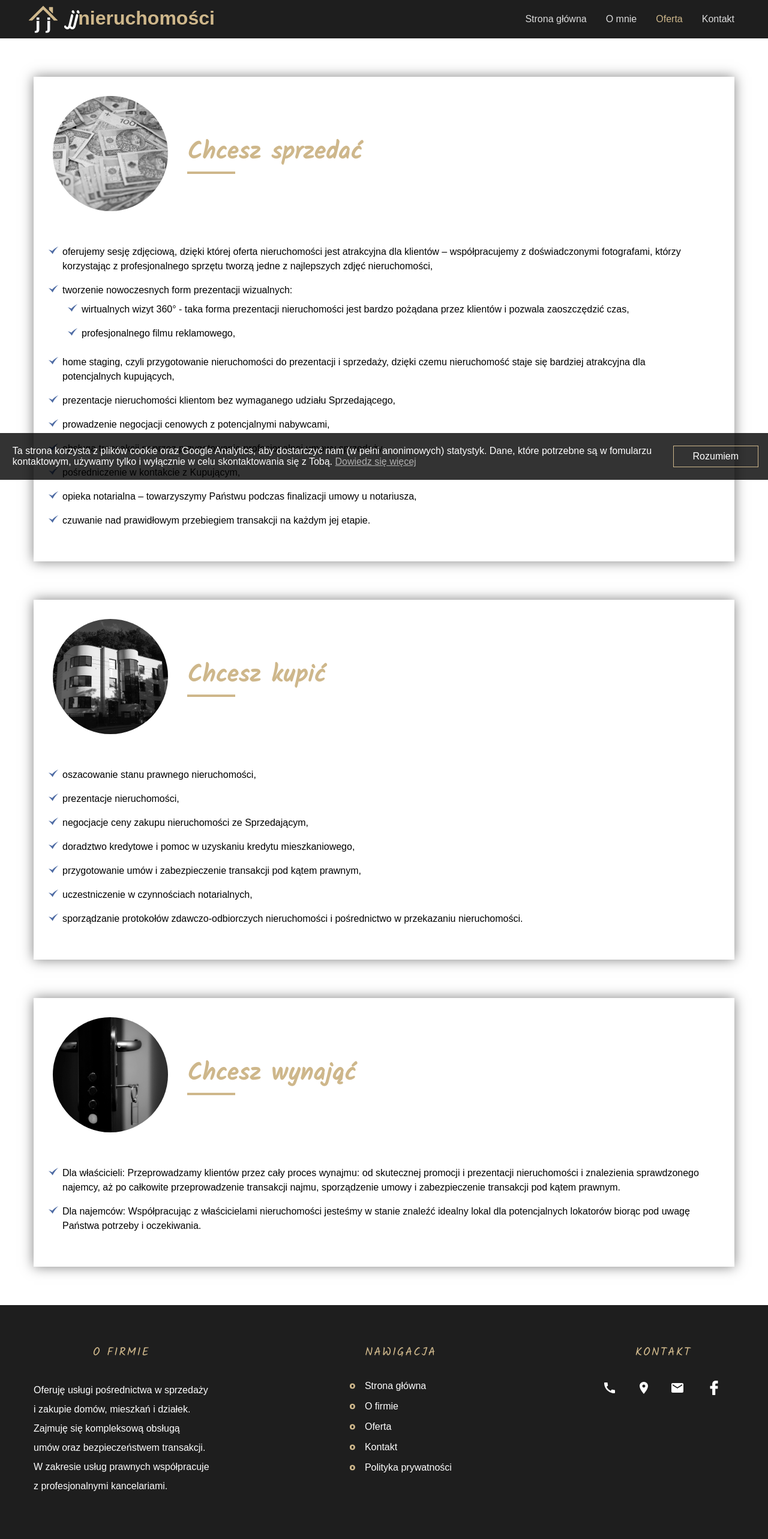
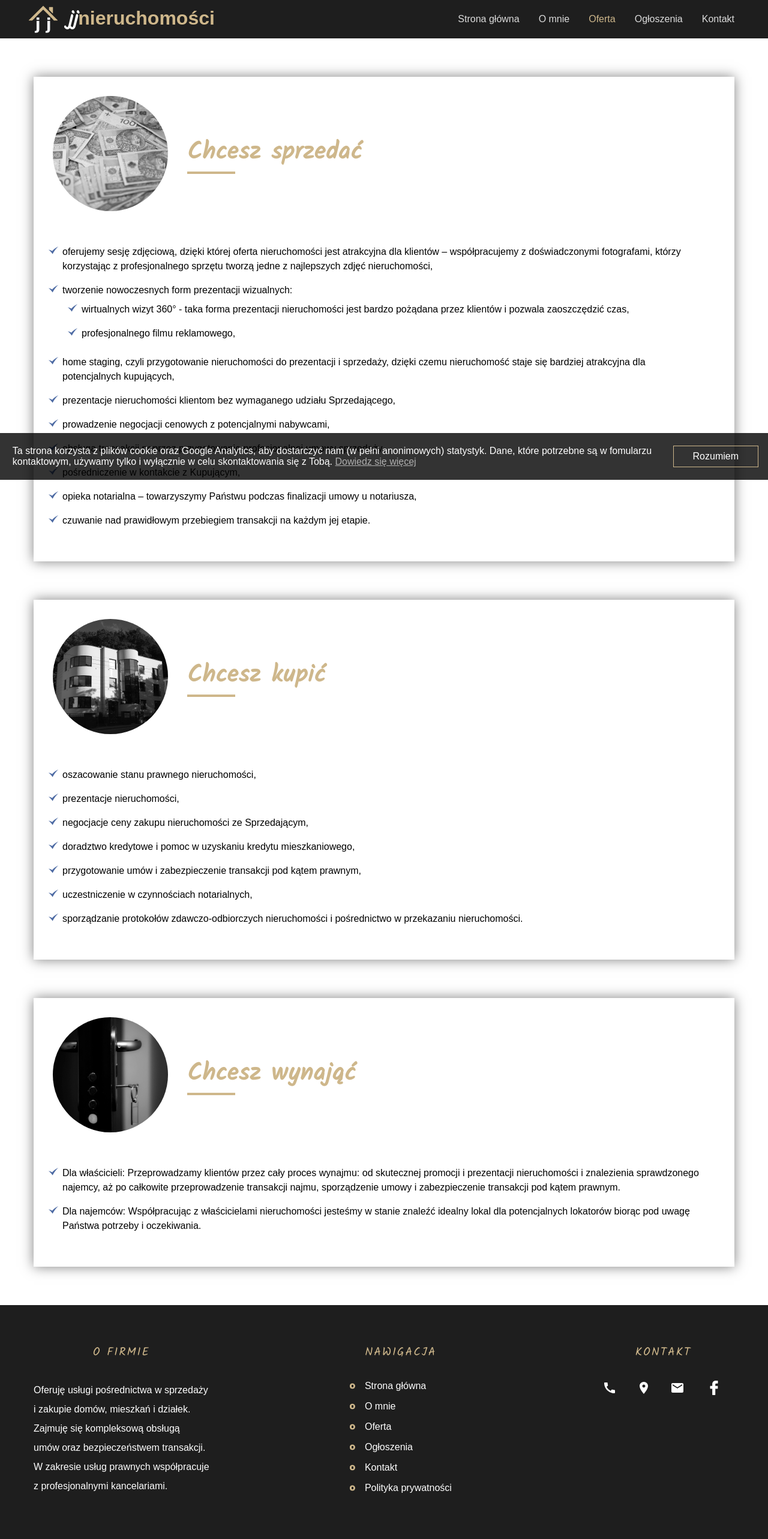
Before and after one commit to DamianPoland/jjnieruchomosci, a React (Create React App) app: page /offer in a window 1280 px wide. Shown: the top 2566 px of the page at 60% size. Built offline with nearby package versions, Linux system fonts and the light colour scheme; no server answers; the database is empty.

Commit message:
finish v1.0

```diff
--- a/src/components/Footer/Footer.js
+++ b/src/components/Footer/Footer.js
@@ -25,9 +25,9 @@ const Footer = () => {
                         <p className={style.desc__title}>NAWIGACJA</p>
                         <nav className={style.desc__nav}>
                             <Link to='/home' className={style.desc__link}><i className={style.desc__arrow} />Strona główna</Link>
-                            <Link to='/about' className={style.desc__link}><i className={style.desc__arrow} />O firmie</Link>
+                            <Link to='/about' className={style.desc__link}><i className={style.desc__arrow} />O mnie</Link>
                             <Link to='/offer' className={style.desc__link}><i className={style.desc__arrow} />Oferta</Link>
-                            {/* <Link to='/ads' className={style.desc__link}><i className={style.desc__arrow} />Ogłoszenia</Link> */}
+                            <Link to='/ads' className={style.desc__link}><i className={style.desc__arrow} />Ogłoszenia</Link>
                             <Link to='/contact' className={style.desc__link}><i className={style.desc__arrow} />Kontakt</Link>
                             <Link to='/privacy-policy' className={style.desc__link}><i className={style.desc__arrow} />Polityka prywatności</Link>
                         </nav>
--- a/src/components/Nav/Nav.js
+++ b/src/components/Nav/Nav.js
@@ -27,13 +27,13 @@ const Nav = props => {
                     <li className={style.listItem}><NavLink to='/home' activeClassName={style.activeLink} className={style.listItemAnchor}>Strona główna</NavLink></li>
                     <li className={style.listItem}><NavLink to='/about' activeClassName={style.activeLink} className={style.listItemAnchor}>O mnie</NavLink></li>
                     <li className={style.listItem}><NavLink to='/offer' activeClassName={style.activeLink} className={style.listItemAnchor}>Oferta</NavLink></li>
-                    {/* <li className={style.listItem}><NavLink to='/ads' activeClassName={style.activeLink} className={style.listItemAnchor}>Ogłoszenia</NavLink></li> */}
+                    <li className={style.listItem}><NavLink to='/ads' activeClassName={style.activeLink} className={style.listItemAnchor}>Ogłoszenia</NavLink></li>
                     <li className={style.listItem}><NavLink to='/contact' activeClassName={style.activeLink} className={style.listItemAnchor}>Kontakt</NavLink></li>
                 </ul>
                 <div onClick={() => setIsOpenMobileMenu(!isOpenMobileMenu)} className={`${style.burgerMenu} ${styleMobileButtonBurger}`}>
                     <div className={style.burgerBtn}></div>
                 </div>
-
+                {isOpenMobileMenu && <div className={style.navBackgroundMobile} onClick={() => setIsOpenMobileMenu(false)}></div>}
             </nav>
         </header>
     )
--- a/src/components/Nav/Nav.module.css
+++ b/src/components/Nav/Nav.module.css
@@ -18,6 +18,7 @@
     display: flex;
     justify-content: space-between;
     align-items: center;
+    position: relative;
 }
 
 .header {
@@ -59,7 +60,6 @@
     top: 4rem;
     right: -50%;
     background: rgba(var(--dark), 1);
-
     height: calc(100vh - 4rem);
     width: 50%;
     transition: transform .6s ease;
@@ -86,6 +86,15 @@
 
 .activeLink {
     color: rgb(var(--accent));
+}
+
+.navBackgroundMobile {
+    position: absolute;
+    top: 4rem;
+    left: 0;
+    width: 50%;
+    height: calc(100vh - 4rem);
+    z-index: 10;
 }
 
 
```
